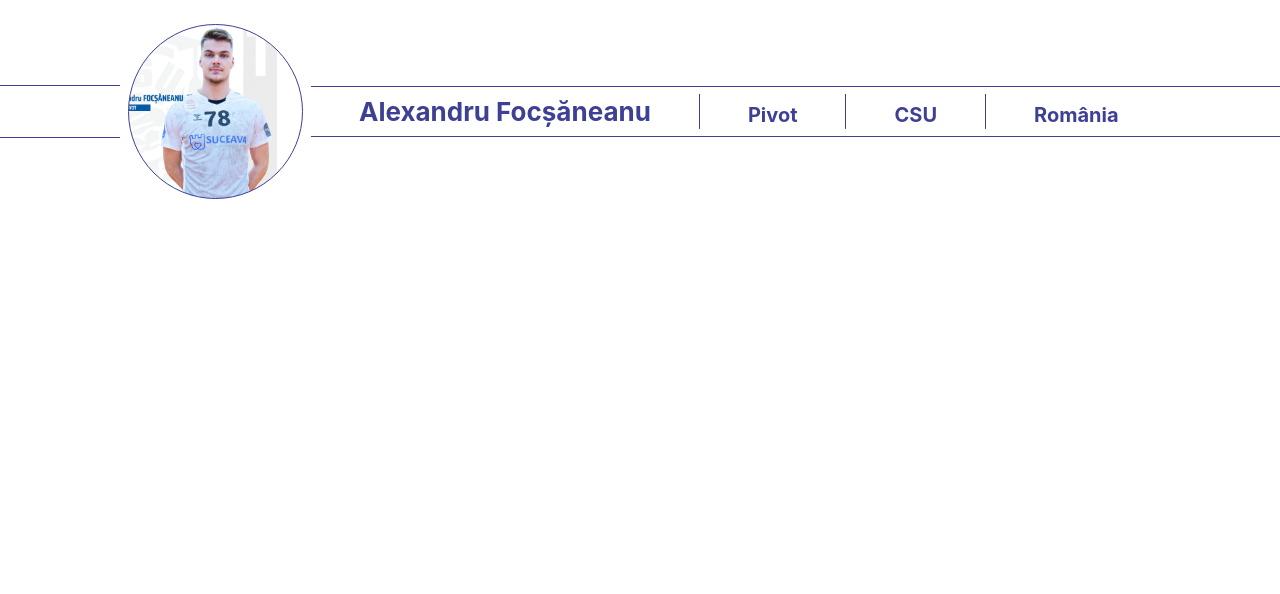
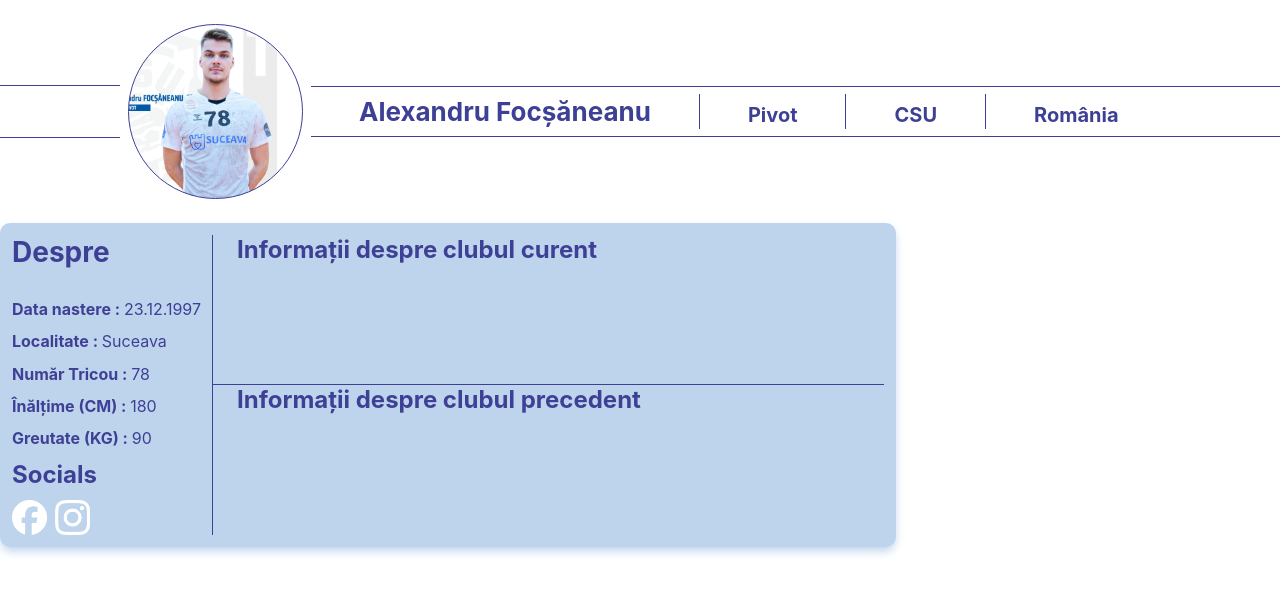
Before and after one commit to Top-Gs/csu, a React (Create React App) app in the folder frontend-csu/: page / in a window 1280 px wide. Shown: the top 594 px of the page. Built offline with nearby package versions, Linux system fonts and the light colour scheme.

Commit message:
Implement card for preview and testing.

```diff
--- a/frontend-csu/src/App.js
+++ b/frontend-csu/src/App.js
@@ -8,8 +8,8 @@ import NewsAdm from "./adminComponents/NewsAdm";
 // import AboutUs from "./pages/AboutUs";
 
 // // NOTE : Testing componente pentru player page
-// import PlayerInfoCard from "./components/PlayerInfoCard";
 // import PlayerClubInfo from "./components/PlayerClubInfo";
+import PlayerInfoCard from "./components/PlayerInfoCard";
 import PlayerSummary from "./components/PlayerSummary";
 
 function App() {
@@ -22,6 +22,7 @@ function App() {
                element={
                   <div className="App">
                      <PlayerSummary />
+                     <PlayerInfoCard />
                   </div>
                }
             />
```
